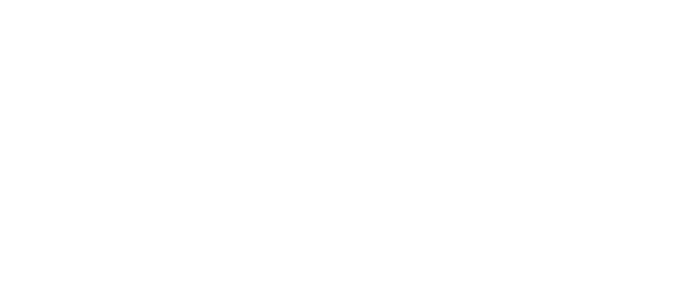
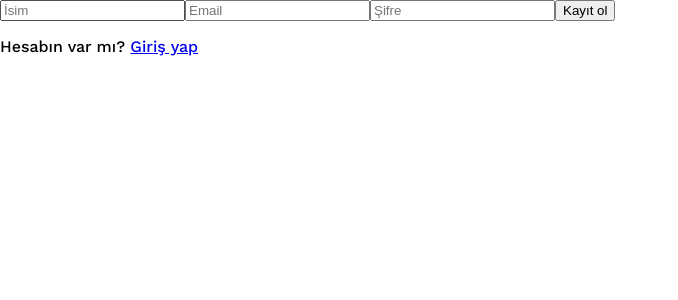
Before and after one commit to Devbatuk/My-Web-Page, a React (Create React App) app: page /signup in a window 1280 px wide. Shown: the top 300 px of the page, without its empty margins (0-678 px from the left). Built offline with nearby package versions, Linux system fonts and the light colour scheme.

Commit message:
Küçük eklemeler

```diff
--- a/src/Pages/WelcomePage.js
+++ b/src/Pages/WelcomePage.js
@@ -18,6 +18,10 @@
         }
     })
 
+    return(
+        <Outlet/>
+    )
+
     // return (
     //     <>
     //         <div>katman</div>
```
